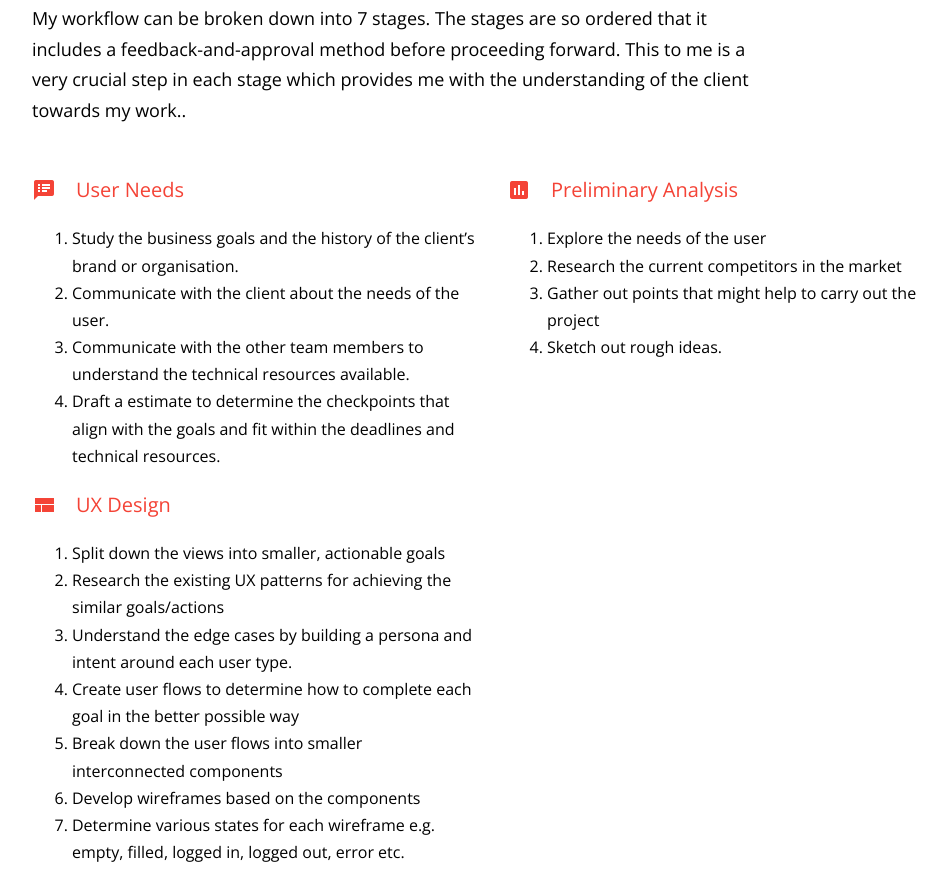
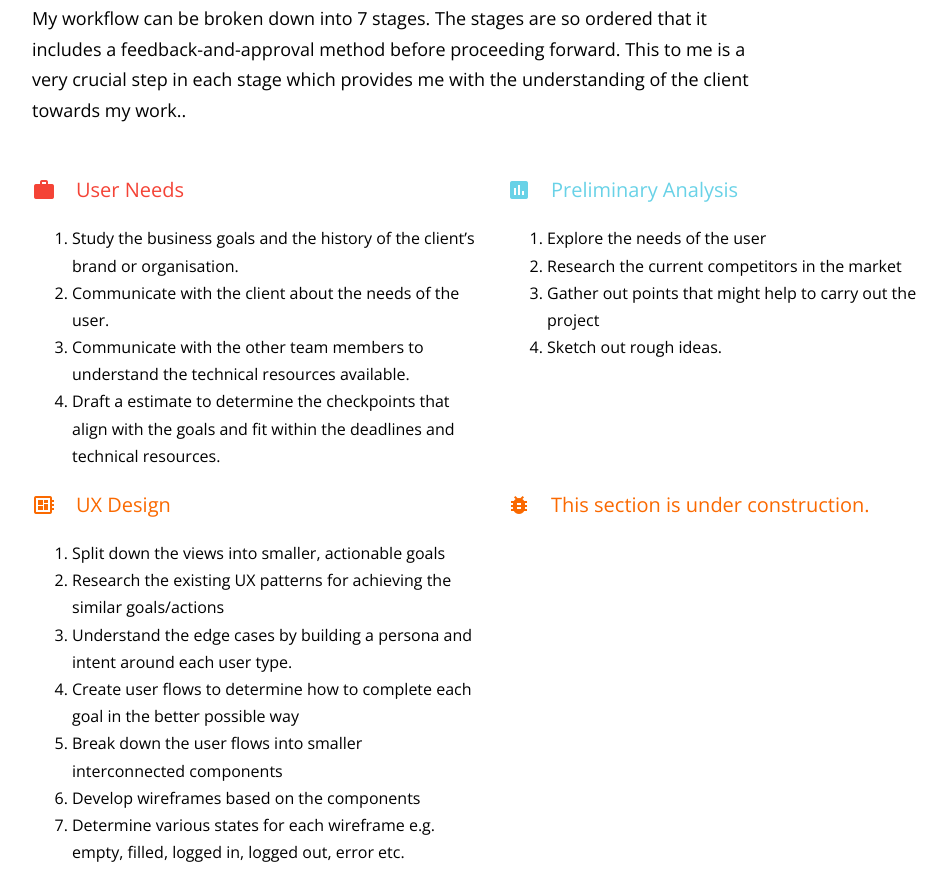
Before and after one commit to theindianotaku/portfolio-old, a plain HTML site: page index.html in a window 1280 px wide. Shown: the part 4182-5069 px from the top of the page, without its empty margins (53-1000 px from the left). Drawn offline with nearby package versions, Linux system fonts and the light colour scheme.

Commit message:
Under construction note added

```diff
--- a/css/style.css
+++ b/css/style.css
@@ -440,8 +440,24 @@ a.strike-through.button {
 
 /* principles */
 
+.green {
+  color: #B8E986;
+}
+
+.orange {
+  color: #FA6900;
+}
+
 .red {
 	color: #f44336;
+}
+
+.yellow {
+  color: #F9D423;
+}
+
+.blue {
+  color: #69D2E7;
 }
 
 .col-header > .material-icons {
--- a/index.html
+++ b/index.html
@@ -328,7 +328,7 @@
 					<div class="col-xs-12 col-sm-8 col-md-6 col-lg-5">
 						<div class="wrapper">
 							<div class="col-header full-width valign-wrapper red">
-								<i class="material-icons">speaker_notes</i>
+								<i class="material-icons">work</i>
 								<span>User Needs</span>
 							</div>
 							<div class="col-content">
@@ -343,7 +343,7 @@
 					</div>
 					<div class="col-xs-12 col-sm-8 col-md-6 col-lg-5">
 						<div class="wrapper">
-							<div class="col-header full-width valign-wrapper red">
+							<div class="col-header full-width valign-wrapper blue">
 								<i class="material-icons">poll</i>
 								<span>Preliminary Analysis</span>
 							</div>
@@ -359,8 +359,8 @@
 					</div>
 					<div class="col-xs-12 col-sm-8 col-md-6 col-lg-5">
 						<div class="wrapper">
-							<div class="col-header full-width valign-wrapper red">
-								<i class="material-icons">view_compact</i>
+							<div class="col-header full-width valign-wrapper orange">
+								<i class="material-icons">developer_board</i>
 								<span>UX Design</span>
 							</div>
 							<div class="col-content">
@@ -372,6 +372,19 @@
 									<li>Break down the user flows into smaller interconnected components </li>
 									<li>Develop wireframes based on the components</li>
 									<li>Determine various states for each wireframe e.g. empty, filled, logged in, logged out, error etc.</li>
+								</ol>
+							</div>
+						</div>
+					</div>
+					<div class="col-xs-12 col-sm-8 col-md-6 col-lg-5">
+						<div class="wrapper">
+							<div class="col-header full-width valign-wrapper orange">
+								<i class="material-icons">bug_report</i>
+								<span>This section is under construction.</span>
+							</div>
+							<div class="col-content">
+								<ol>
+
 								</ol>
 							</div>
 						</div>
```
